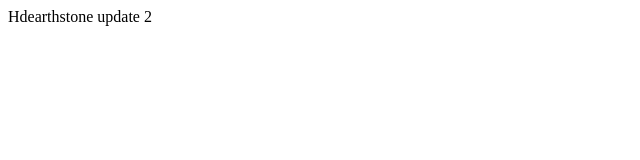
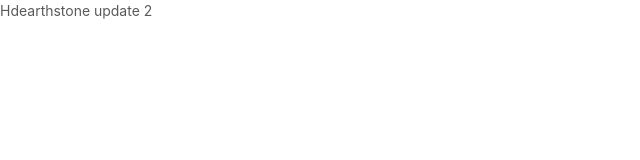
Before and after one commit to dbrudner/hearthstone-gql-client, a Next.js app: page / in a window 1280 px wide. Shown: the top 160 px of the page, without its empty margins (0-640 px from the left). Built offline with nearby package versions, Linux system fonts and the light colour scheme.

Commit message:
adding ant design

```diff
--- a/package.json
+++ b/package.json
@@ -23,6 +23,7 @@
 	"homepage": "https://github.com/dbrudner/hearthstone-graphql-client#readme",
 	"dependencies": {
 		"@zeit/next-typescript": "^1.1.1",
+		"antd": "^3.16.1",
 		"apollo-client-preset": "^1.0.8",
 		"graphql": "^14.2.1",
 		"graphql-tag": "^2.10.1",
--- /dev/null
+++ b/pages/_app.js
@@ -0,0 +1,14 @@
+import App, { Container } from "next/app";
+import React from "react";
+import stylesheet from "antd/dist/antd.min.css";
+
+export default class MyApp extends App {
+	render() {
+		const { Component, pageProps } = this.props;
+		return (
+			<Container>
+				<Component {...pageProps} />
+			</Container>
+		);
+	}
+}
```
Also changed, not shown: 1 other file (tests, documents, lock files or other folders).
